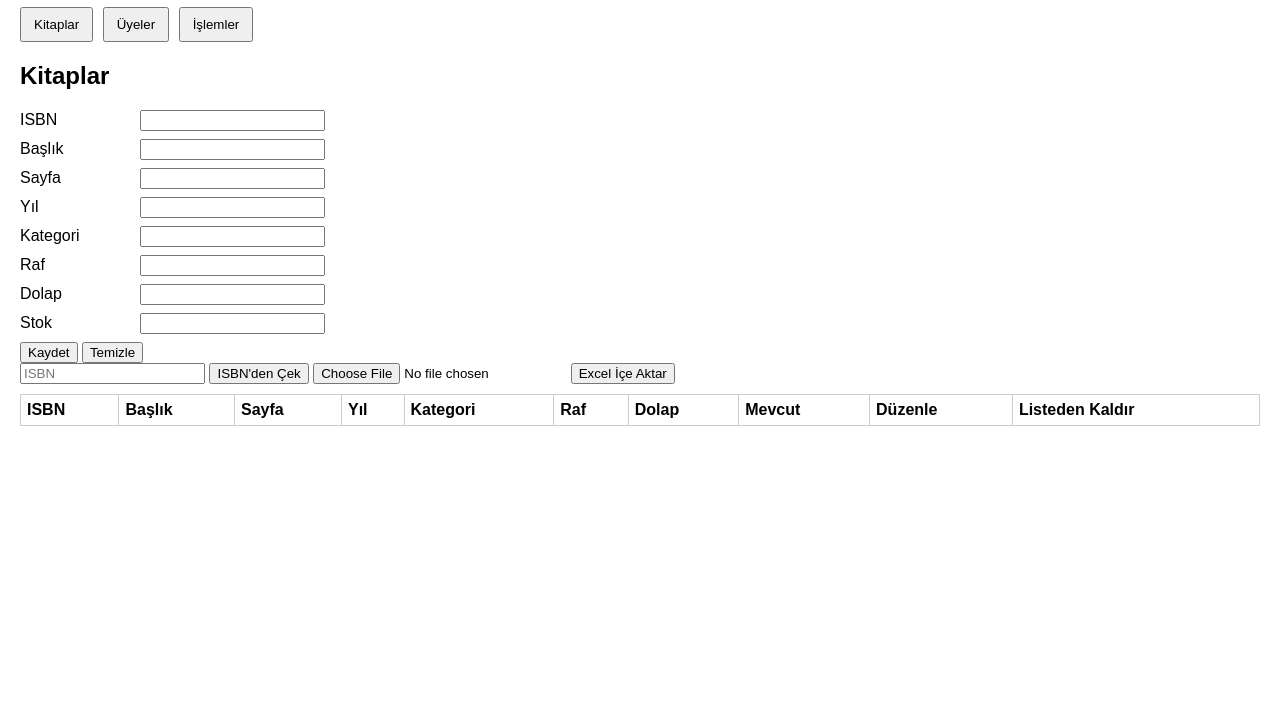
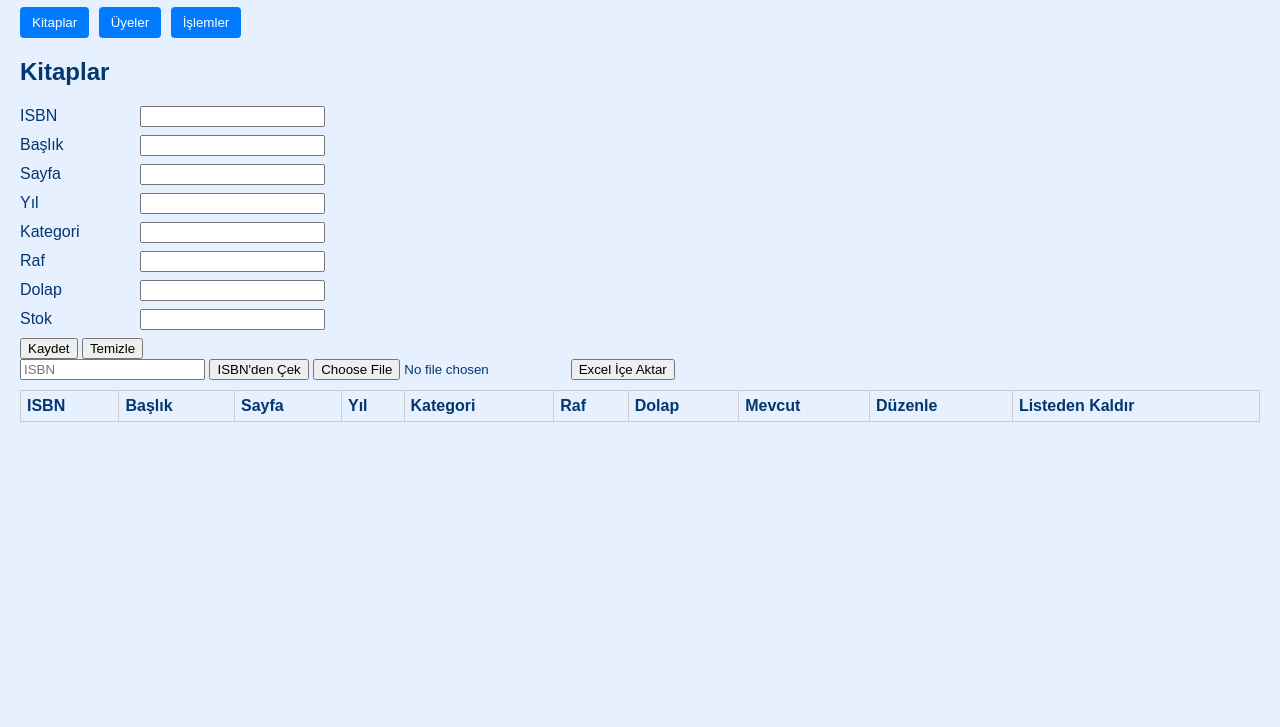
Before and after one commit to egem38/008, a website: page public/index.html in a window 1280 px wide. Shown: the part 73-800 px from the top of the page. Drawn offline with Linux system fonts and the light colour scheme; no server answers.

Commit message:
docs: mention blue theme and transitions

```diff
--- a/public/index.html
+++ b/public/index.html
@@ -4,14 +4,47 @@
 <meta charset="UTF-8">
 <title>Kütüphane Otomasyonu</title>
 <style>
-body { font-family: Arial, sans-serif; margin:20px; }
-nav button { margin-right: 5px; padding:8px 12px; }
-section { display: none; margin-top: 20px; }
-section.active { display: block; }
-table { border-collapse: collapse; width: 100%; margin-top:10px; }
-th, td { border: 1px solid #ccc; padding: 6px; text-align:left; }
-form div { margin-bottom:8px; }
-form label { display:inline-block; width:120px; }
+body {
+  font-family: Arial, sans-serif;
+  margin: 20px;
+  background-color: #e6f0ff;
+  color: #03376e;
+}
+nav button {
+  margin-right: 5px;
+  padding: 8px 12px;
+  background-color: #007BFF;
+  color: #fff;
+  border: none;
+  border-radius: 4px;
+  cursor: pointer;
+  transition: background-color 0.3s;
+}
+nav button:hover {
+  background-color: #0056b3;
+}
+section {
+  display: none;
+  margin-top: 20px;
+  opacity: 0;
+  transition: opacity 0.5s ease-in-out;
+}
+section.active {
+  display: block;
+  opacity: 1;
+}
+table {
+  border-collapse: collapse;
+  width: 100%;
+  margin-top: 10px;
+}
+th, td {
+  border: 1px solid #ccc;
+  padding: 6px;
+  text-align: left;
+}
+form div { margin-bottom: 8px; }
+form label { display: inline-block; width: 120px; }
 </style>
 </head>
 <body>
@@ -107,8 +140,15 @@ form label { display:inline-block; width:120px; }
 
 <script>
 function show(id){
-  document.querySelectorAll('section').forEach(s=>s.classList.remove('active'));
-  document.getElementById(id).classList.add('active');
+  document.querySelectorAll('section').forEach(s=>{
+    if(s.id===id){
+      s.style.display='block';
+      requestAnimationFrame(()=>s.classList.add('active'));
+    } else {
+      s.classList.remove('active');
+      s.style.display='none';
+    }
+  });
   if(id==='books') loadBooks();
   if(id==='members') loadMembers();
   if(id==='transactions') loadTx();
```
Also changed, not shown: README.md.
